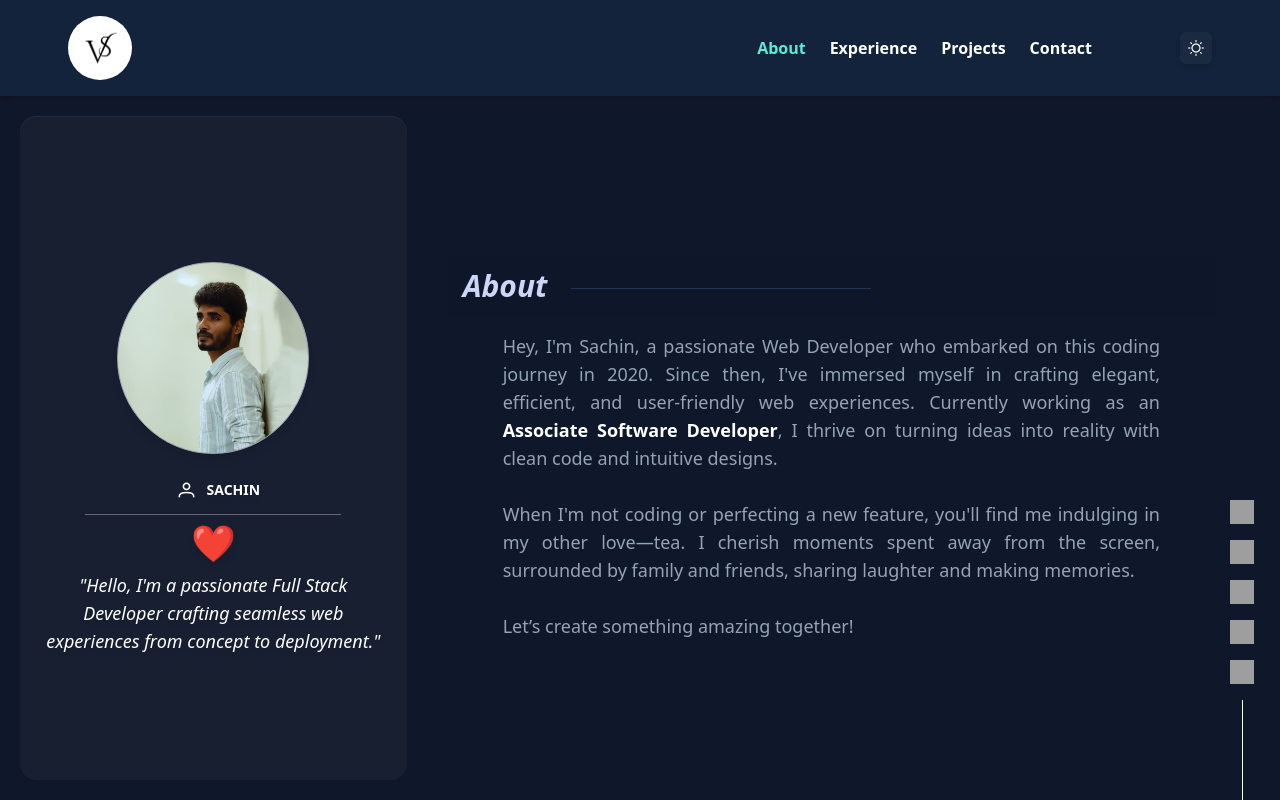
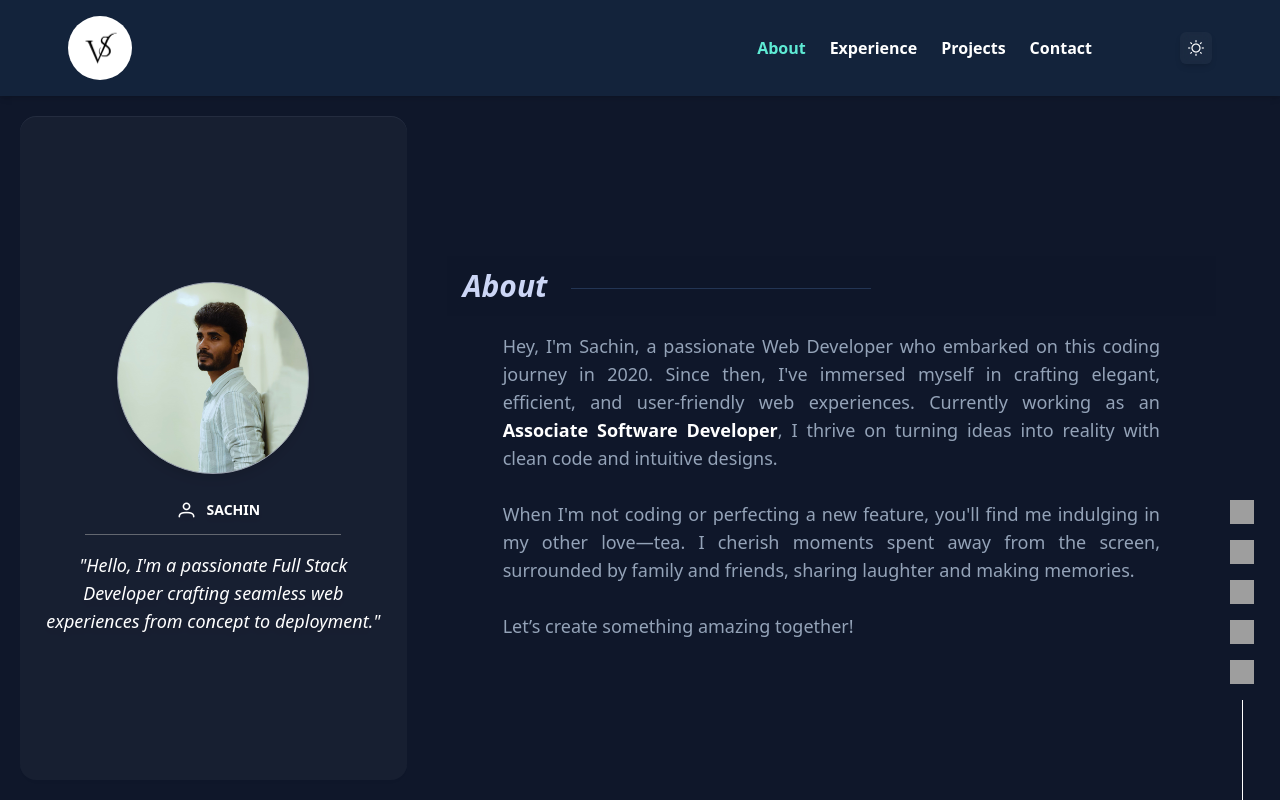
Before and after one commit to SachinVelu/sachin-portfolio, an Angular app: page /main/about in a window 1280 px wide. Built offline with nearby package versions, Linux system fonts and the light colour scheme; grey boxes are pictures that could not be loaded.

Commit message:
heart removed

```diff
--- a/src/components/user-profile/user-profile.component.html
+++ b/src/components/user-profile/user-profile.component.html
@@ -15,10 +15,10 @@
 
     <hr class="lg:w-64 md:w-44 w-44 border-[#b0b0b080] my-2" />
 
-    <div class="text-center">
-      <span class="lg:text-4xl md:text-2xl text-xl hover:animate-shake inline-block mb-2">
+    <div class="text-center mt-2">
+      <!-- <span class="lg:text-4xl md:text-2xl text-xl hover:animate-shake inline-block mb-2">
         ❤️
-      </span>
+      </span> -->
       <blockquote class="lg:text-lg md:text-base text-sm italic font-normal text-white">
         "Hello, I'm a passionate Full Stack Developer crafting seamless web
         experiences from concept to deployment."
```
